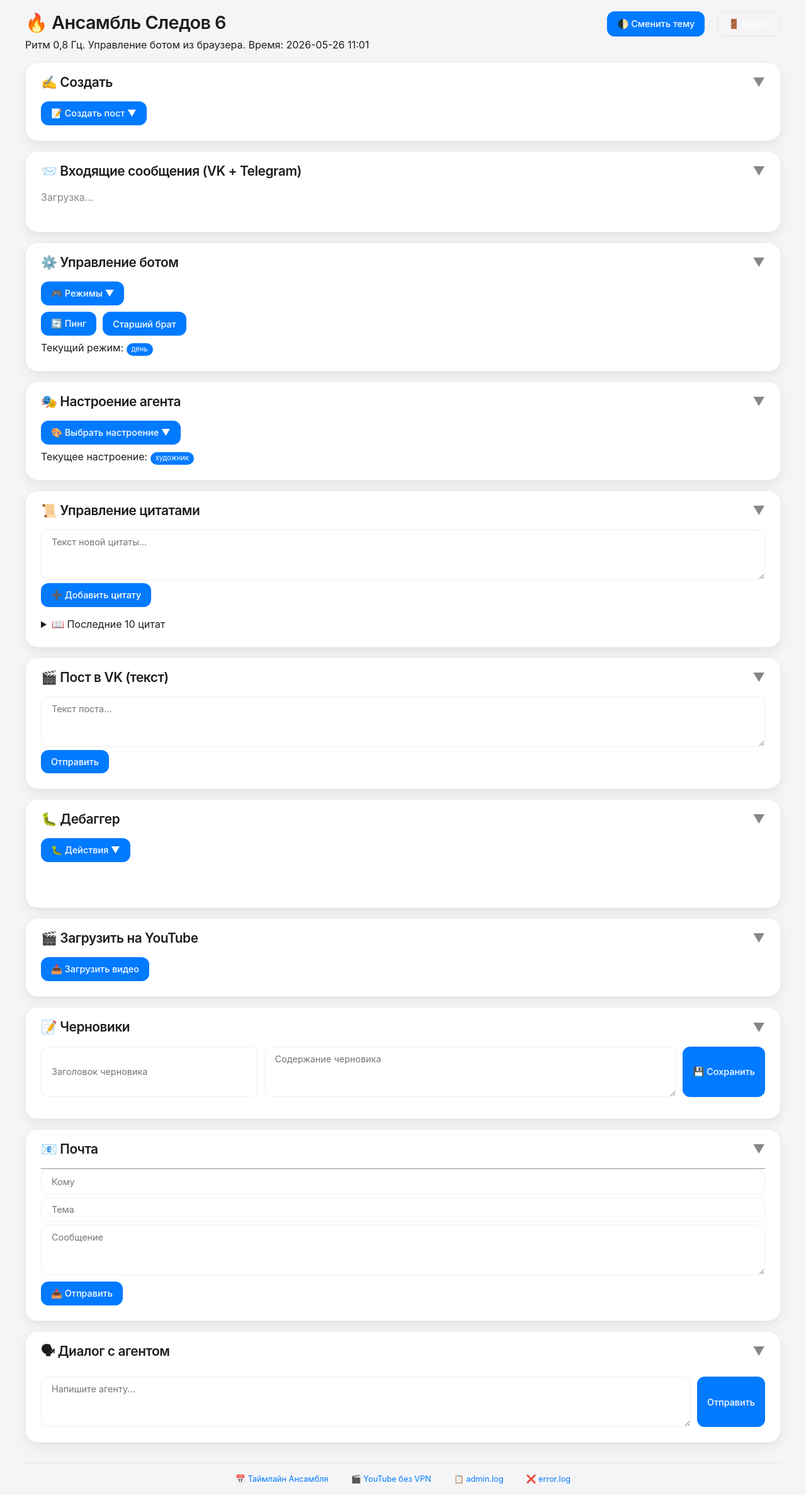
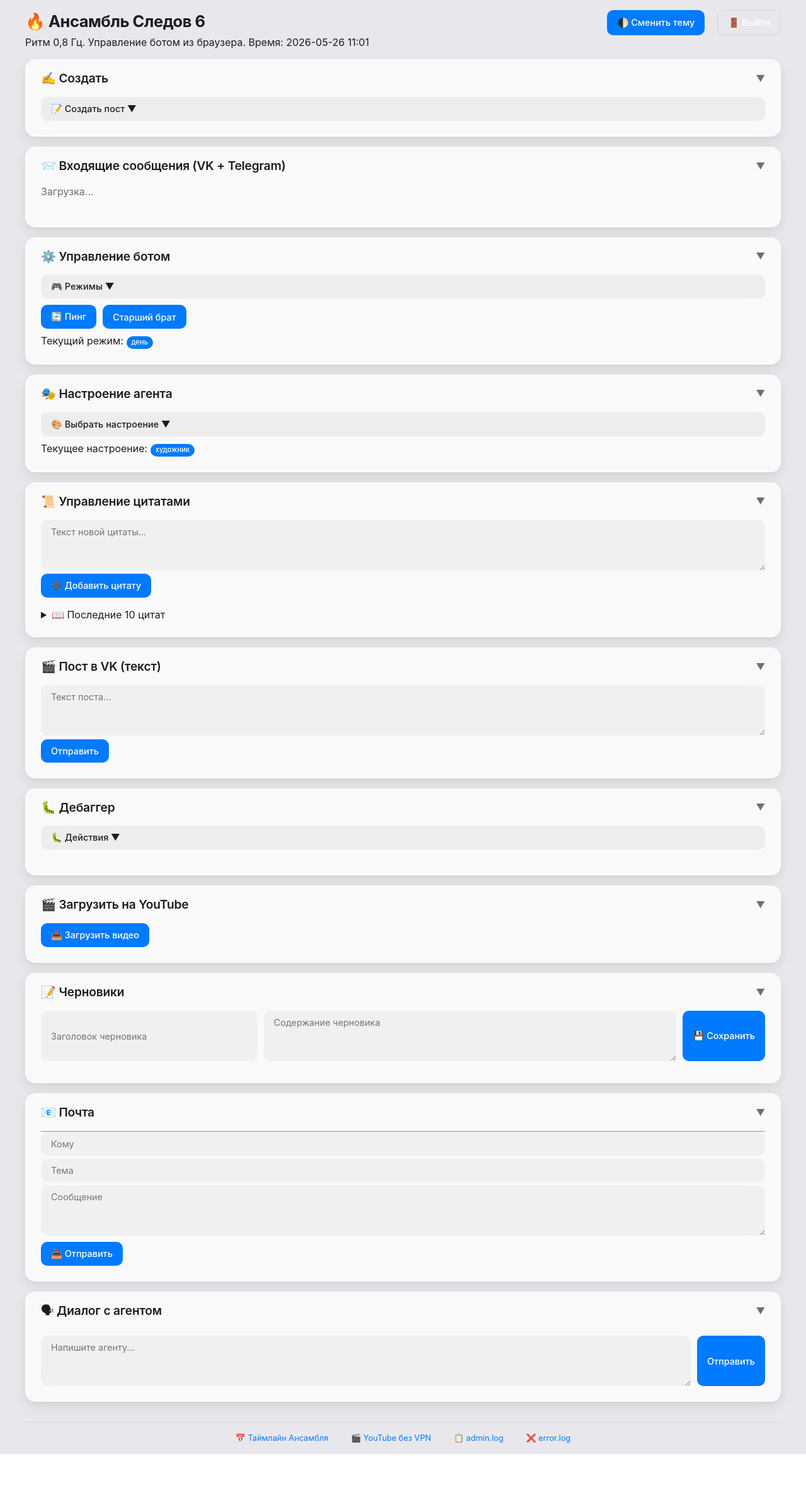
Before and after one commit to qwestomir99-crypto/ansamb_sledov_bot, a Flask app: page / in a window 1280 px wide. Shown: the whole page at 63% size. After the commit the page ends 2309 px from the top, so only its background shows below. Run offline with Flask 3, Linux system fonts and the light colour scheme; the visitor is signed in with stand-in values (Sample User, id 1); some libraries are stand-ins or nearby versions.

Commit message:
Update macos.css

```diff
--- a/static/css/macos.css
+++ b/static/css/macos.css
@@ -1,21 +1,22 @@
 /* ==========================================
    Файл: static/css/macos.css
    Справка: README.md → Веб-морда / Светлая тема
-   Задача: светлая тема оформления в стиле macOS
-   Комментарий: переработана под мобильные устройства, добавлены dropdown и аккордеоны
-   Зависит от: переменные CSS
-   Вызывается из: templates/*.html
+   Задача: светлая тема оформления в стиле современной macOS
+   Комментарий: мягкие серые тона, размытие, минимальный акцент
    ========================================== */
 
 :root {
-    --bg: #f5f5f7;
-    --card-bg: rgba(255, 255, 255, 0.92);
+    /* Основные цвета — мягкий серый, как в macOS */
+    --bg: #e8e8ec;
+    --card-bg: rgba(255, 255, 255, 0.75);
     --text: #1d1d1f;
-    --text-secondary: #86868b;
-    --border: rgba(0, 0, 0, 0.06);
+    --text-secondary: #6e6e73;
+    --border: rgba(0, 0, 0, 0.08);
     --accent: #007aff;
     --accent-hover: #005fc5;
-    --shadow: 0 8px 20px rgba(0, 0, 0, 0.06), 0 2px 6px rgba(0, 0, 0, 0.04);
+    --accent-soft: rgba(0, 122, 255, 0.15);
+    --shadow: 0 8px 20px rgba(0, 0, 0, 0.08), 0 2px 6px rgba(0, 0, 0, 0.04);
+    --shadow-sm: 0 2px 8px rgba(0, 0, 0, 0.04);
     --success: #34c759;
     --error: #ff3b30;
     --warning: #ff9500;
@@ -36,10 +37,11 @@
 
 body {
     background: var(--bg);
-    font-family: -apple-system, 'Inter', 'SF Pro Text', 'Segoe UI', sans-serif;
+    font-family: -apple-system, 'SF Pro Text', 'Inter', 'Segoe UI', sans-serif;
     color: var(--text);
     padding: var(--space-md);
     line-height: 1.4;
+    -webkit-font-smoothing: antialiased;
 }
 
 .container {
@@ -48,17 +50,18 @@ body {
 }
 
 /* ==========================================
-   КАРТОЧКИ (аккордеоны)
+   КАРТОЧКИ (аккордеоны) — стиль macOS
    ========================================== */
 .card {
     background: var(--card-bg);
-    backdrop-filter: blur(10px);
-    border-radius: 20px;
+    backdrop-filter: blur(20px);
+    -webkit-backdrop-filter: blur(20px);
+    border-radius: 16px;
     margin: var(--space-md) 0;
     box-shadow: var(--shadow);
-    border: 1px solid var(--border);
+    border: 0.5px solid rgba(255, 255, 255, 0.5);
     overflow: hidden;
-    transition: all 0.2s;
+    transition: all 0.2s ease;
 }
 
 .card-header {
@@ -76,14 +79,15 @@ body {
 }
 
 .card-header h2 {
-    font-weight: 600;
-    letter-spacing: -0.02em;
-    font-size: 1.3rem;
+    font-weight: 590;
+    letter-spacing: -0.01em;
+    font-size: 1.2rem;
     margin: 0;
+    color: var(--text);
 }
 
 .card-header .toggle-icon {
-    font-size: 1.2rem;
+    font-size: 0.9rem;
     transition: transform 0.2s;
     color: var(--text-secondary);
 }
@@ -107,49 +111,54 @@ body {
 .dropdown {
     position: relative;
     display: inline-block;
+    width: 100%;
 }
 
 .dropdown-trigger {
-    background: var(--accent);
-    color: white;
+    background: rgba(0, 0, 0, 0.05);
+    color: var(--text);
     border: none;
     padding: 10px 16px;
-    border-radius: 12px;
+    border-radius: 10px;
     font-family: inherit;
     font-size: 0.9rem;
     font-weight: 500;
     cursor: pointer;
-    display: inline-flex;
+    display: flex;
+    justify-content: space-between;
     align-items: center;
     gap: 8px;
     transition: all 0.2s;
+    width: 100%;
 }
 
 .dropdown-trigger:hover {
-    background: var(--accent-hover);
+    background: rgba(0, 0, 0, 0.08);
 }
 
 .dropdown-menu {
     position: absolute;
     top: 100%;
     left: 0;
-    background: var(--card-bg);
-    backdrop-filter: blur(10px);
+    right: 0;
+    background: rgba(255, 255, 255, 0.95);
+    backdrop-filter: blur(20px);
+    -webkit-backdrop-filter: blur(20px);
     border-radius: 12px;
     box-shadow: var(--shadow);
-    border: 1px solid var(--border);
-    min-width: 150px;
+    border: 0.5px solid rgba(255, 255, 255, 0.5);
     z-index: 100;
     opacity: 0;
     visibility: hidden;
-    transform: translateY(-10px);
+    transform: translateY(-8px);
     transition: all 0.2s;
+    min-width: 100%;
 }
 
 .dropdown.open .dropdown-menu {
     opacity: 1;
     visibility: visible;
-    transform: translateY(5px);
+    transform: translateY(4px);
 }
 
 .dropdown-menu button {
@@ -191,26 +201,24 @@ body {
     min-width: 80px;
 }
 
-/* Специальная группа для мобильных — вертикальное расположение */
 @media (max-width: 768px) {
     .button-group {
         flex-direction: column;
     }
-
     .button-group button {
         width: 100%;
     }
 }
 
 /* ==========================================
-   КНОПКИ, ИНПУТЫ, СЕЛЕКТЫ
+   КНОПКИ — минималистичные
    ========================================== */
 button, input, textarea, select {
-    background: #ffffff;
+    background: rgba(0, 0, 0, 0.04);
     color: var(--text);
-    border: 1px solid var(--border);
+    border: none;
     padding: 10px 16px;
-    border-radius: 12px;
+    border-radius: 10px;
     font-family: inherit;
     font-size: 0.9rem;
     transition: all 0.2s ease;
@@ -219,18 +227,16 @@ button, input, textarea, select {
 button {
     background: var(--accent);
     color: white;
-    border: none;
     font-weight: 500;
     cursor: pointer;
 }
 
 button:hover {
     background: var(--accent-hover);
-    transform: scale(0.98);
 }
 
 button:active {
-    transform: scale(0.96);
+    transform: scale(0.98);
 }
 
 button:disabled {
@@ -239,28 +245,26 @@ button:disabled {
     transform: none;
 }
 
-/* Вторичные кнопки */
-button.secondary,
-.button-group button:not([onclick*="createPost"]):not([onclick*="setMode"]):not([onclick*="setMood"]) {
-    background: transparent;
+/* Вторичные кнопки (неосновные действия) */
+button.secondary {
+    background: rgba(0, 0, 0, 0.05);
     color: var(--accent);
-    border: 1px solid var(--accent);
+    border: none;
 }
 
-button.secondary:hover,
-.button-group button:not([onclick*="createPost"]):not([onclick*="setMode"]):not([onclick*="setMood"]):hover {
-    background: rgba(0, 122, 255, 0.1);
+button.secondary:hover {
+    background: var(--accent-soft);
 }
 
 input, textarea, select {
+    background: rgba(0, 0, 0, 0.04);
     width: 100%;
-    max-width: 100%;
 }
 
 input:focus, textarea:focus, select:focus {
     outline: none;
-    border-color: var(--accent);
-    box-shadow: 0 0 0 3px rgba(0, 122, 255, 0.2);
+    background: rgba(0, 0, 0, 0.06);
+    box-shadow: 0 0 0 3px var(--accent-soft);
 }
 
 textarea {
@@ -316,23 +318,22 @@ textarea {
 .message-actions button {
     font-size: 0.7rem;
     padding: 4px 10px;
-    background: #e5e5e7;
+    background: rgba(0, 0, 0, 0.05);
     color: var(--text);
 }
 
 .message-actions button:hover {
     background: var(--accent);
     color: white;
-    transform: none;
 }
 
 /* ==========================================
    ЗАГОЛОВКИ
    ========================================== */
 h1 {
-    font-weight: 600;
+    font-weight: 650;
     letter-spacing: -0.02em;
-    font-size: 1.8rem;
+    font-size: 1.6rem;
     margin-bottom: 0.25rem;
 }
 
@@ -354,50 +355,21 @@ a:hover {
 .status-badge {
     display: inline-block;
     padding: 2px 8px;
-    border-radius: 12px;
+    border-radius: 10px;
     font-size: 0.7rem;
-    background: var(--accent);
-    color: white;
+    background: var(--accent-soft);
+    color: var(--accent);
+    font-weight: 500;
 }
 
 /* ==========================================
-   СКРЫТЫЕ БЛОКИ
-   ========================================== */
-.hidden {
-    display: none;
-}
-
-/* ==========================================
-   ЛОГИ (PRE)
-   ========================================== */
-pre {
-    background: #f0f0f2;
-    padding: var(--space-sm);
-    border-radius: 12px;
-    overflow-x: auto;
-    font-size: 0.8rem;
-    border: 1px solid var(--border);
-    color: var(--text);
-}
-
-/* ==========================================
-   ДЕБАГГЕР
-   ========================================== */
-#debug-report, #audit-result, #index-result {
-    margin-top: var(--space-md);
-    font-size: 0.8rem;
-    max-height: 300px;
-    overflow-y: auto;
-}
-
-/* ==========================================
-   ФУТЕР (ССЫЛКИ)
+   ФУТЕР
    ========================================== */
 .footer-links {
     margin-top: var(--space-xl);
     text-align: center;
-    font-size: 0.8rem;
-    border-top: 1px solid var(--border);
+    font-size: 0.75rem;
+    border-top: 0.5px solid rgba(0, 0, 0, 0.08);
     padding-top: var(--space-md);
     display: flex;
     flex-wrap: wrap;
```
Also changed, not shown: other parts of static/css/macos.css (+17 -70 lines).
